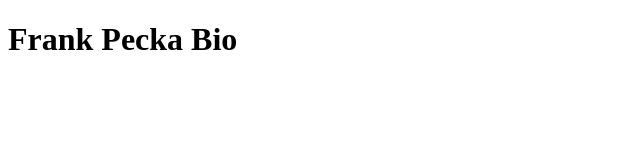
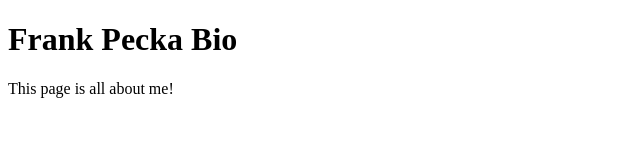
Before and after one commit to linad181/p2-bio, a plain HTML site: page index.html in a window 1280 px wide. Shown: the whole page, without its empty margins (0-640 px from the left). Drawn offline with Linux system fonts and the light colour scheme.

Commit message:
Added p tag
Added paragraph tag that's all about me!

```diff
--- a/index.html
+++ b/index.html
@@ -14,5 +14,7 @@
 
 		<h1>Frank Pecka Bio</h1>
 
+		<p>This page is all about me!</p>
+
 
 	</body>
```
